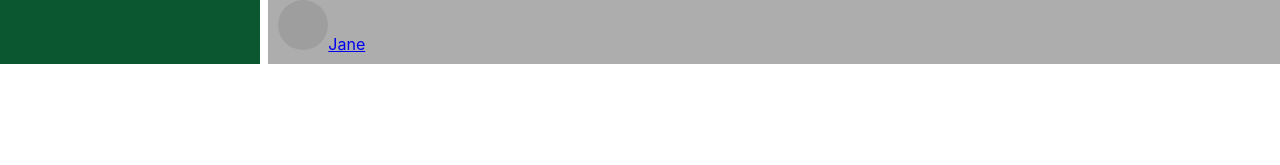
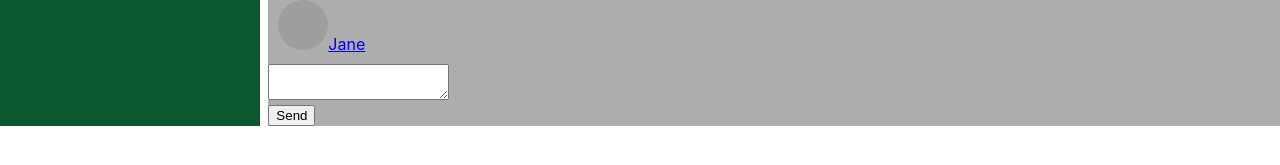
Before and after one commit to Kettengeschwindigkeit/Heisenberg-Social-Network, a React (Create React App) app: page /dialogs in a window 1280 px wide. Shown: the part 417-582 px from the top of the page. Built offline with nearby package versions, Linux system fonts and the light colour scheme; grey boxes are pictures that could not be loaded.

Commit message:
homework - added function addMessage at Dialogs component

```diff
--- a/src/components/Dialogs/Dialogs.jsx
+++ b/src/components/Dialogs/Dialogs.jsx
@@ -9,6 +9,12 @@ const Dialogs = (props) => {
     let dialogsElements = props.state.dialogs.map(dialog => <DialogItem name={dialog.name} id={dialog.id} avatar={dialog.avatar} />)
     let messagesElements = props.state.messages.map(message => <Message message={message.message} />)
 
+    let newMessageElement = React.createRef()
+
+    let addMessage = () => {
+        alert('Message was added')
+    }
+
     return (
         <div className={styles.dialogs}>
             <div className={styles.dialogsItems}>
@@ -17,6 +23,14 @@ const Dialogs = (props) => {
             <div className={styles.messages}>
                 {messagesElements}
             </div>
+            <div>
+                <div>
+                    <textarea ref={newMessageElement}></textarea>
+                </div>
+                <div>
+                    <button onClick={addMessage}>Send</button>
+                </div>
+            </div>
         </div>
     )
 }
```
